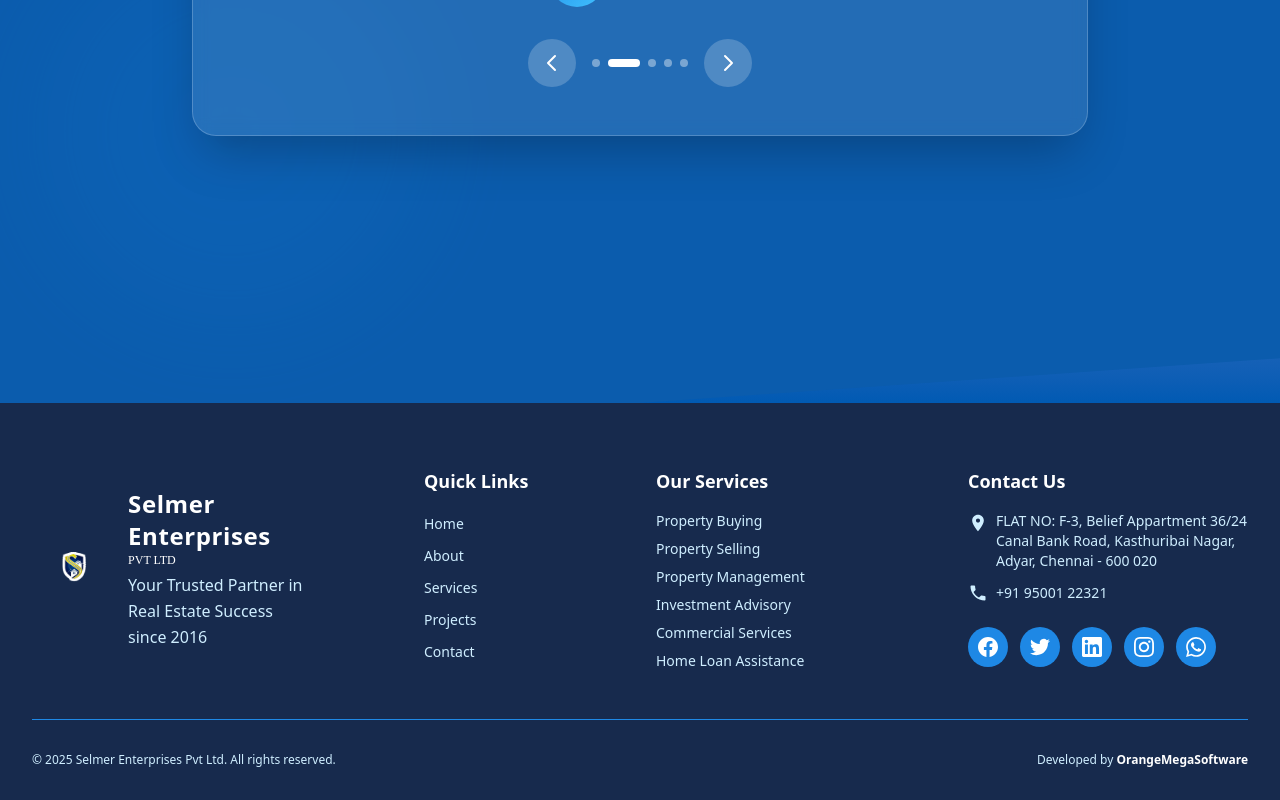
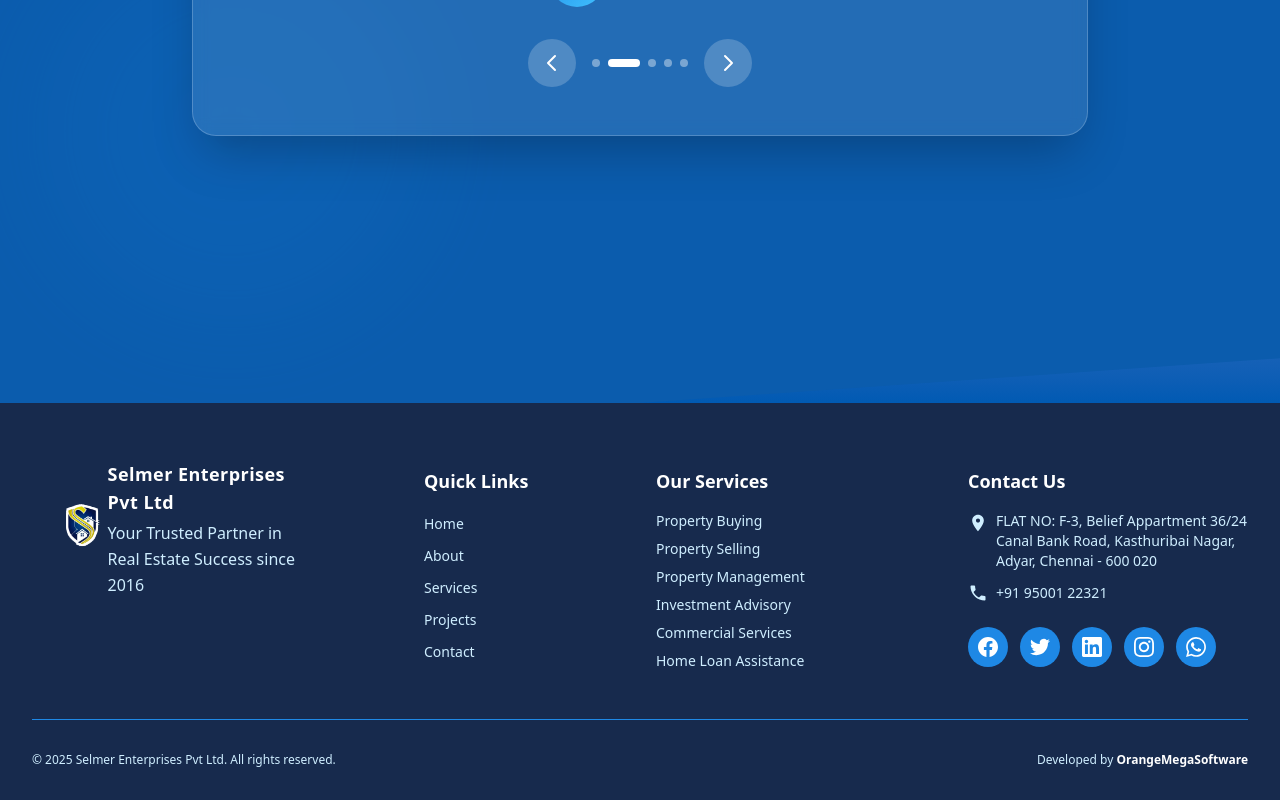
Before and after one commit to omsteamcoder3/selmer-enterprises, a Next.js app: page / in a window 1280 px wide. Shown: the part 4737-5537 px from the top of the page. Built offline with nearby package versions, Linux system fonts and the light colour scheme.

Commit message:
selmer enterprises next client 4

```diff
--- a/src/components/layout/Footer.tsx
+++ b/src/components/layout/Footer.tsx
@@ -16,11 +16,12 @@ export default function Footer() {
   href="/"
   className="flex items-center space-x-2 sm:space-x-3 cursor-pointer group"
 >
-  {/* Icon / Logo */}
-  <div className="flex items-center justify-center w-16 h-16 sm:w-28 sm:h-28 md:w-32 md:h-32">
+<div className="flex items-center sm:-mt-20 mt-0 ">
+  {/* Logo */}
+  <div className="w-32 h-34 sm:w-48 sm:h-40 md:w-56 md:h-44  -ml-8">
     <Image
       src="/logo.webp"
-      alt="Selmer Enterprises Logo"
+      alt="Selmer Logo"
       width={200}
       height={200}
       className="w-full h-full object-contain"
@@ -37,16 +38,16 @@ export default function Footer() {
   </div>
 
   {/* Text */}
-  <div className="flex flex-col justify-center w-full text-left">
-    <h1 className="text-lg sm:text-xl lg:text-2xl font-bold tracking-wide font-playfair text-white">
-      Selmer Enterprises
+  <div className="flex flex-col justify-center w-full sm:-ml-14 -ml-8">
+    <h1 className="text-sm sm:text-xl lg:text-lg font-bold tracking-wide font-playfair text-white m-0 p-0">
+      Selmer Enterprises Pvt Ltd
     </h1>
-    <p className="text-[10px] sm:text-md lg:text-xs uppercase font-[Raleway] text-white">
-      Pvt Ltd
-    </p>
+
+
     <p className="text-sm sm:text-base text-[rgb(207,238,255)] leading-relaxed mt-1">
       Your Trusted Partner in Real Estate Success since 2016
     </p>
+    </div>
   </div>
 </Link>
 
```
